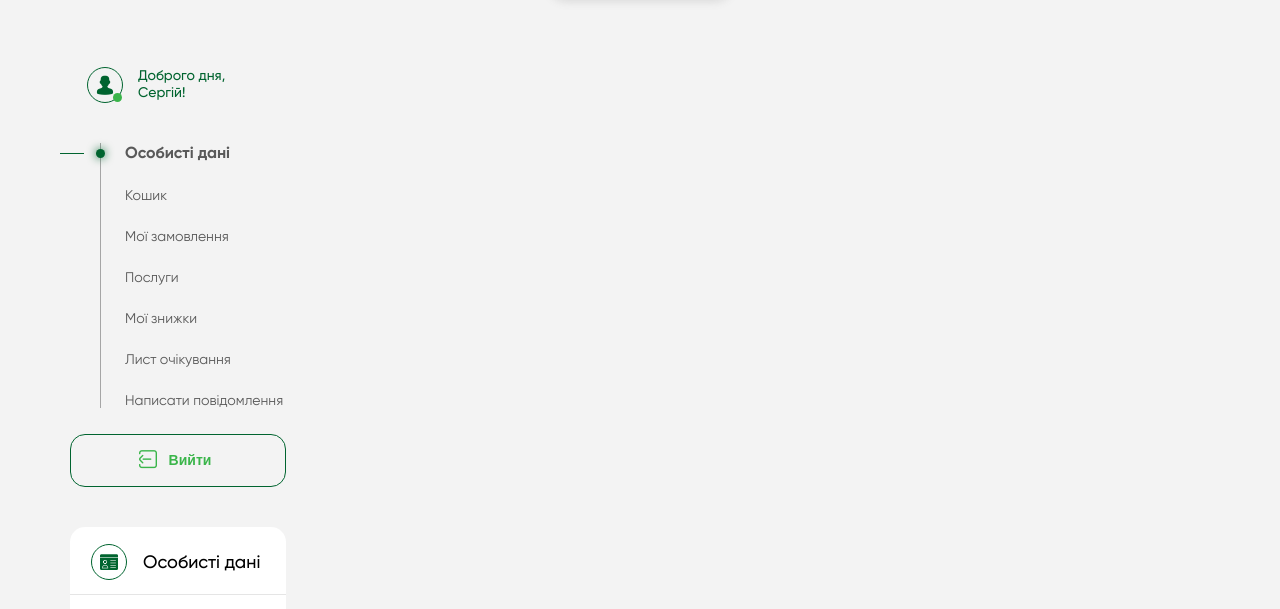
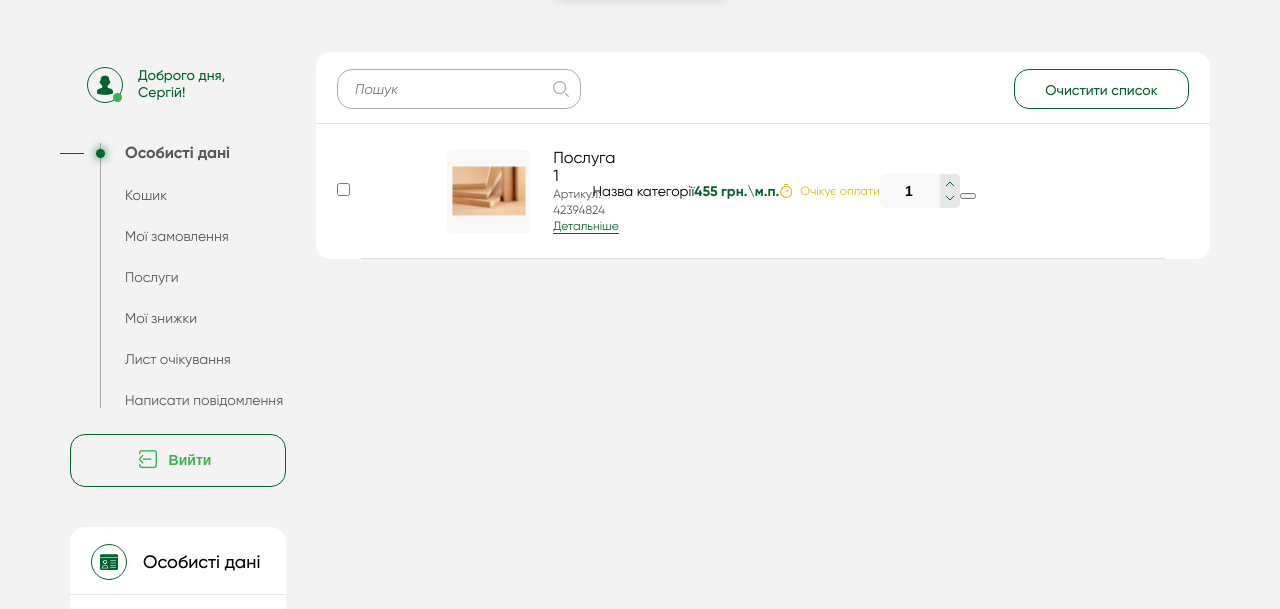
Before and after one commit to Cheh91/Butor-plit, a website: page assets/src/waiting-list.html in a window 1280 px wide. Shown: the part 113-722 px from the top of the page. Drawn offline with nearby package versions, Linux system fonts and the light colour scheme; files that its build step writes are made by us from their sources; files whose address does not match are found by name; a web font is replaced by a local one.

Commit message:
added waiting-list

```diff
--- a/assets/src/style/common/_buttons.scss
+++ b/assets/src/style/common/_buttons.scss
@@ -259,4 +259,10 @@
             transform: translate(-50%, 0);
         }
     }
+    &.clear-list{
+        color: $green;
+        width: 175px;
+        border: 1px solid $green;
+        margin-left: auto;
+    }
 }
--- a/assets/src/style/common/_message.scss
+++ b/assets/src/style/common/_message.scss
@@ -3,12 +3,12 @@
     border-radius: 15px;
     min-height: 482px;
     &-wrap{
-        padding: 20px 30px 0px 25px;
+        padding: 20px 30px 10px 25px;
         display: flex;
         justify-content: space-between;
         @media (max-width: 680px){
             flex-direction: column;
-            padding: 20px 10px 0 10px;
+            padding: 20px 10px 20px 10px;
         }
 
     }
@@ -34,6 +34,11 @@
         max-width: 428px;
         width: 100%;
         margin-left: 10px;
+        @media (max-width: 680px){
+            max-width: 100%;
+            margin-left: 0px;
+            margin-top: 25px;
+        }
     }
     &-title{
         font-size: 18px;
@@ -67,6 +72,9 @@
             padding: 20px 10px 10px 20px;
             margin-bottom: 20px;
             width: calc(100% - 15px);
+            @media (max-width: 680px){
+                max-width: 100%;
+            }
         }
         &-title{
             color: $green;
--- /dev/null
+++ b/assets/src/style/common/_waiting-list.scss
@@ -0,0 +1,60 @@
+.waiting-list{
+    &__block{
+        background-color: $white;
+        border-radius: 15px;
+    }
+    &__form{
+        display: flex;
+        border: 1px solid #ABABAB;
+        padding: 10px 15px;
+        border-radius: 15px;
+    }
+    &__search{
+        font-size: 14px;
+        font-style: italic;
+        border: none;
+        outline: none;
+        width: 200px;
+        padding-right: 10px;
+        &-btn{
+            position: relative;
+            cursor: pointer;
+            background: none;
+            outline: none;
+            border: none;
+            &:before{
+                position: absolute;
+                content: "\e91b";
+                font-family: "icomoon";
+                left: 0;
+                top: 0;
+                font-size: 16px;
+                color: #ABABAB;
+            }
+        }
+
+    }
+    &__wrapper{
+        padding-left: 21px;
+        padding-right: 21px;
+    }
+    &__checkbox{
+
+    }
+    &__detail-btn{
+        color: $green;
+        border-bottom: 1px solid $green;
+        font-size: 12px;
+        line-height: 14px;
+        display: inline- n b block;
+    }
+}
+
+
+.pillar-1{
+width: 10%;
+}
+
+.pillar-2{
+    width: 20%;
+}
--- a/assets/src/style/main.scss
+++ b/assets/src/style/main.scss
@@ -28,6 +28,7 @@
 @import "common/basket";
 @import "common/my-discount";
 @import "common/message";
+@import "common/waiting-list";
 
 
 
--- a/assets/src/waiting-list.html
+++ b/assets/src/waiting-list.html
@@ -9,7 +9,58 @@
 
 
                 <div class="main__row-wrapper">
+                    <div class="waiting-list__block">
+                        <div class="top">
+                            <form class="waiting-list__form">
+                                <input class="waiting-list__search" type="text" placeholder="Пошук">
+                                <button class="waiting-list__search-btn"></button>
+                            </form>
+                            <a class="btn clear-list" href="#">Очистити список</a>
+                        </div>
+                        <div class="waiting-list__wrapper">
+                            <div class="about-order__item basket">
 
+                                <div class="waiting-list__checkbox pillar-1">
+                                    <input class="waiting-list__checkbox-item" type="checkbox">
+                                </div>
+
+                                <div class="about-order__item-wrapper pillar-2">
+                                    <div class="about-order__item-image">
+                                        <img src="./img/plate-1.jpg" alt="">
+                                    </div>
+                                    <div class="about-order__item-name ">
+                                        <p>Послуга 1</p>
+                                        <span>Артикул: 42394824</span>
+                                        <a class="waiting-list__detail-btn" href="#">Детальніше</a>
+                                    </div>
+                                </div>
+
+                                <div class="waiting-list__name-category pillar-3">
+                                    Назва категорії
+                                </div>
+
+                                <div class="about-order__item-cost basket pillar-4">
+                                    <p>455 грн.\м.п.</p>
+                                </div>
+
+
+                                <div class="my-orders__item-inner-block width pillar-5">
+                                    <i class="icon-timer"></i>
+                                    <p class="my-orders__item-inner-status">Очікує оплати</p>
+                                </div>
+
+                                <div class="quantity basket pillar-6">
+                                    <input type="number" min="1" max="9" step="1" value="1">
+                                </div>
+
+                                <div class="waiting-list__delete pillar-7">
+                                    <button></button>
+                                </div>
+
+                            </div>
+                            <div class="basket__line"></div>
+                        </div>
+                    </div>
                 </div>
             </div>
         </div>
```
Also changed, not shown: assets/build/css/main.css, assets/build/waiting-list.html, 1 other file.
